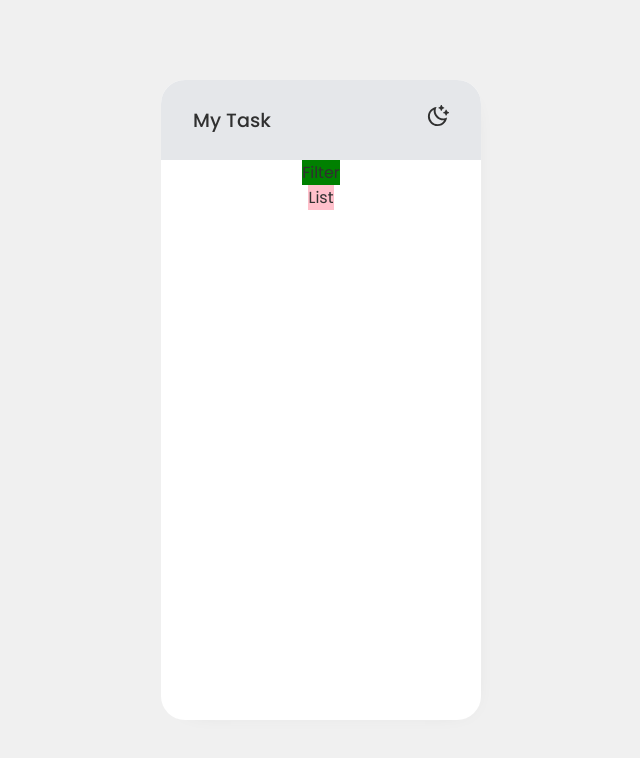
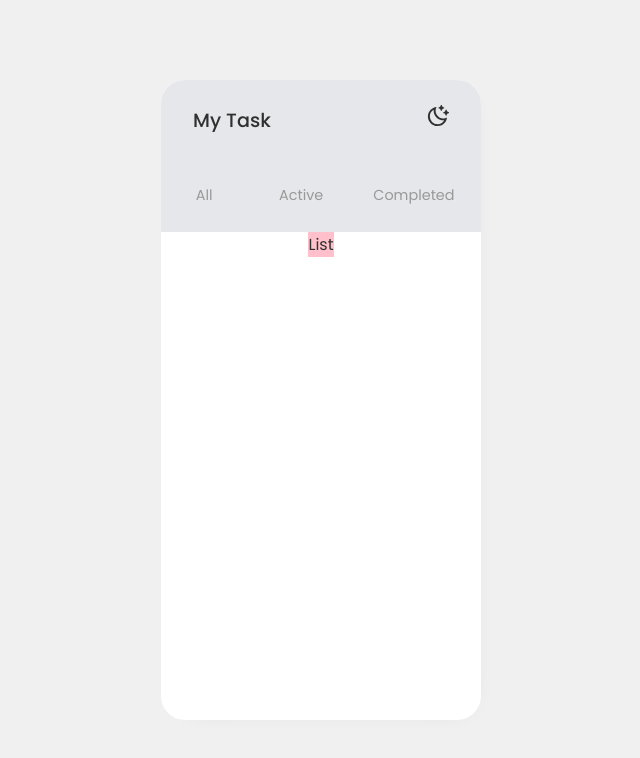
Before and after one commit to kseul/to-do-list-react, a React (Create React App) app: page / in a window 1280 px wide. Shown: the top 758 px of the page, without its empty margins (319-959 px from the left). Built offline with nearby package versions, Linux system fonts and the light colour scheme.

Commit message:
Add : Filter Components UI
- Filter 컴포넌트 UI작업
- 호버 애니메이션 적용

```diff
--- a/src/components/Filter.jsx
+++ b/src/components/Filter.jsx
@@ -3,13 +3,54 @@ import styled from 'styled-components';
 const Filter = () => {
   return (
     <FilterContainer>
-      <div>Filter</div>
+      <FilterBtn>All</FilterBtn>
+      <FilterBtn>Active</FilterBtn>
+      <FilterBtn>Completed</FilterBtn>
     </FilterContainer>
   );
 };
 
 const FilterContainer = styled.div`
-  background-color: green;
+  display: flex;
+  flex-direction: row;
+  justify-content: space-around;
+  width: 100%;
+  height: 4.5rem;
+  background-color: #e5e7ea;
+`;
+
+const FilterBtn = styled.button`
+  margin: 1.2rem 0rem;
+  height: 2.2rem;
+  font-size: 0.9rem;
+  color: #999999;
+  background: none;
+  font-weight: 400;
+  transition: color 250ms ease-in-out;
+  &:first-child {
+    padding: 0 1.4rem;
+  }
+  &:nth-child(2) {
+    padding: 0 1.2rem;
+  }
+  &:last-child {
+    margin-right: 0.5rem;
+  }
+  &:after {
+    display: block;
+    content: '';
+    transform: translate(5rem, 0);
+    border-bottom: solid 2px #fff;
+    transform: scaleX(0);
+    transition: transform 250ms ease-in-out;
+  }
+  &:hover {
+    color: white;
+    cursor: pointer;
+  }
+  &:hover:after {
+    transform: scaleX(1);
+  }
 `;
 
 export default Filter;
--- a/src/styles/GlobalStyles.jsx
+++ b/src/styles/GlobalStyles.jsx
@@ -15,6 +15,8 @@ const GlobalStyle = createGlobalStyle`
     button{
         cursor: pointer;
         outline: none;
+        border: none;
+        font-family: 'Poppins','Noto Sans KR', sans-serif;
     };
 
     input{
```
